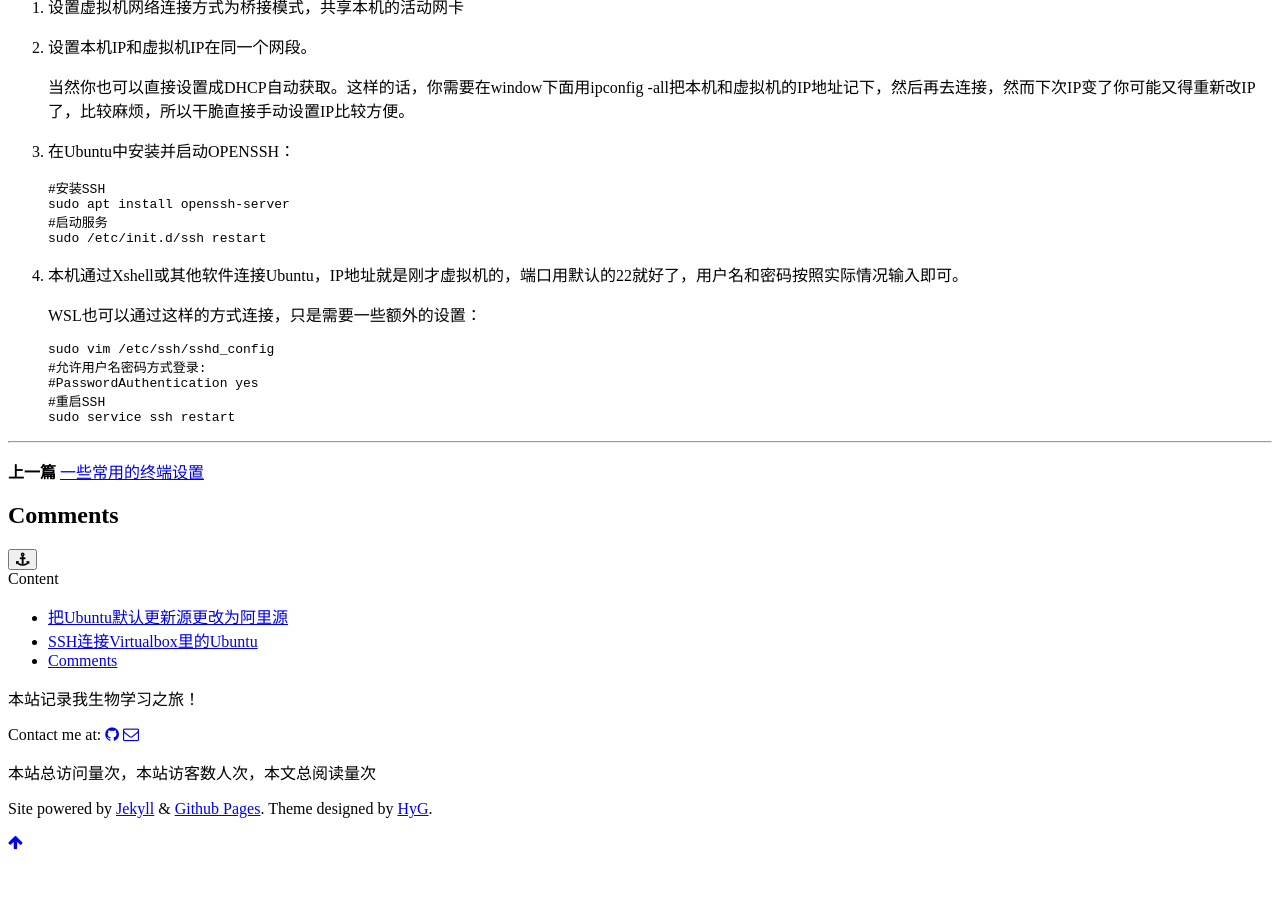
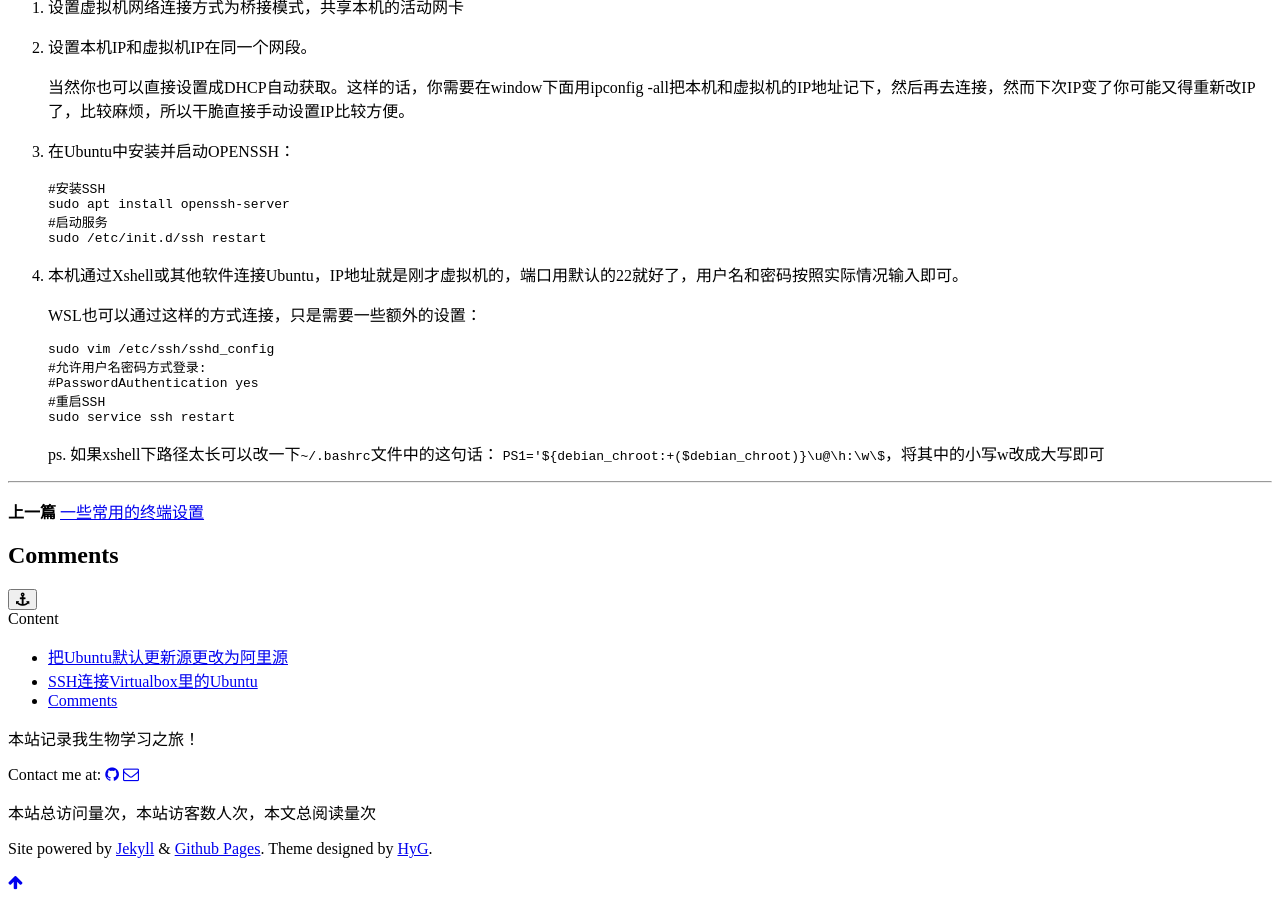
Before and after one commit to stogqy/stogqy.github.io, a Jekyll site: the page built from _posts/2018-11-16-SSHloginUbuntuInVbox.md, in a window 1280 px wide and 900 px high, scrolled down 1071 px. Built offline with Jekyll 4.4.1, drawn with Linux system fonts in a browser that asks for light colours; comment, search, counter and statistics services are not loaded; a style sheet for code colours, icons or effects is not loaded; before the commit the page ends 1931 px from its top, so only the background shows below that.

Commit message:
Update 2018-11-16-SSHloginUbuntuInVbox.md

````diff
--- a/_posts/2018-11-16-SSHloginUbuntuInVbox.md
+++ b/_posts/2018-11-16-SSHloginUbuntuInVbox.md
@@ -73,3 +73,5 @@ sudo apt-get upgrade
 > #重启SSH
 > sudo service ssh restart
 > ```
+> ps. 如果xshell下路径太长可以改一下`~/.bashrc`文件中的这句话：
+> `PS1='${debian_chroot:+($debian_chroot)}\u@\h:\w\$`，将其中的小写w改成大写即可
````
